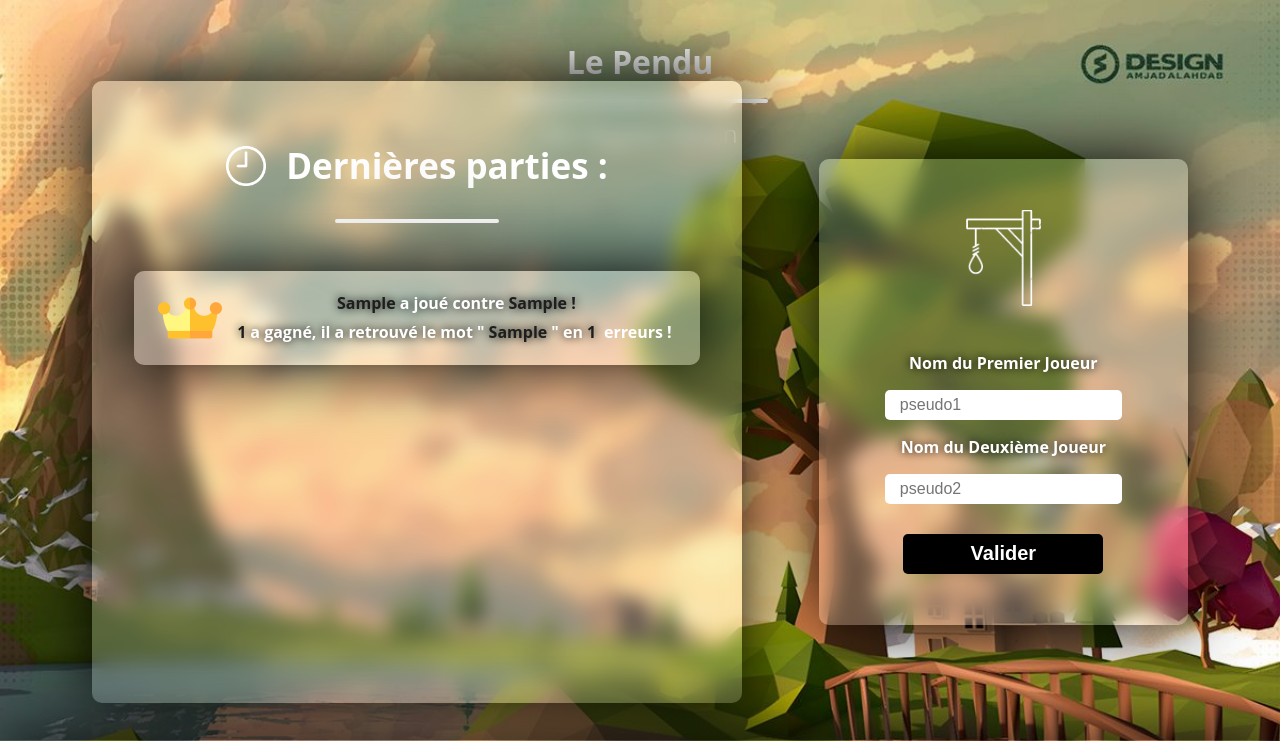
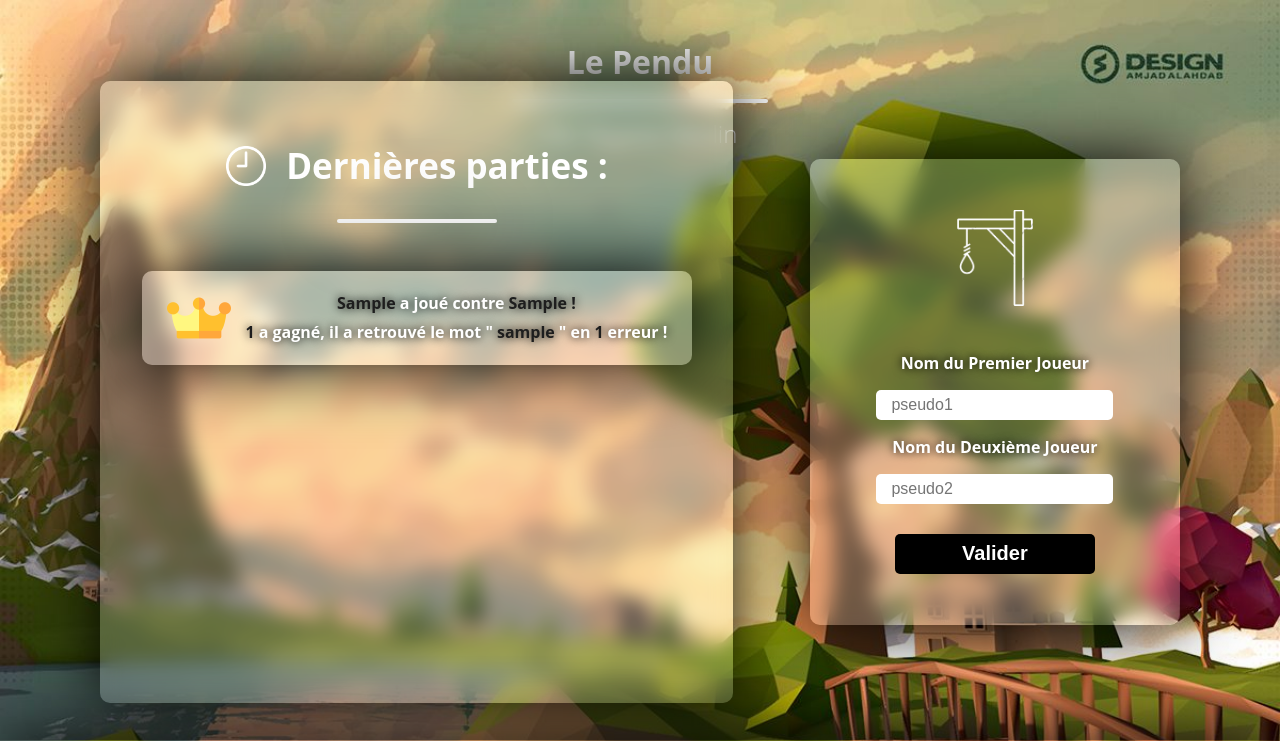
Before and after one commit to rayaaaneee/Hangman-Game, a PHP site: page / in a window 1280 px wide. Shown: the top 741 px of the page. Run offline with PHP 8.4, Linux system fonts and the light colour scheme; tables that the repository leaves empty hold one stand-in row (values such as "Sample post").

Commit message:
Better text

```diff
--- a/asset/css/index.css
+++ b/asset/css/index.css
@@ -143,7 +143,7 @@
     flex-direction: column;
     justify-content: center;
     align-items: center;
-    row-gap: 15px;
+    row-gap: 25px;
     margin-top: 30px;
 }
 
--- a/index.php
+++ b/index.php
@@ -29,10 +29,23 @@ $games = $dao->getLastGames();
                         <div class="text-container-winner">
                             <p class="surlign-text"><?= $game['winner']; ?></p>
                             <p>a gagné, il a retrouvé le mot "</p>
-                            <p class="surlign-text"><?= $game['word'] ?></p>
-                            <p>" en</p>
-                            <p class="surlign-text"><?= $game['errors']; ?></p>
-                            </p> erreurs !</p>
+                            <p class="surlign-text"><?= strtolower($game['word']); ?></p>
+                            <?php if ($game['errors'] > 1) {
+                            ?>
+                                <p>" en </p>
+                                <p class="surlign-text"><?= $game['errors']; ?></p>
+                            <?php
+                                $text = "erreurs !";
+                            } else if ($game['errors'] == 1) {
+                            ?>
+                                <p>" en </p>
+                                <p class="surlign-text"><?= $game['errors']; ?></p>
+                            <?php
+                                $text = "erreur !";
+                            } else {
+                                $text = '" sans erreurs !';
+                            } ?>
+                            <p><?= $text; ?></p>
                         </div>
                     </div>
                 </div>
--- a/player.php
+++ /dev/null
@@ -1 +0,0 @@
-<?php
```
